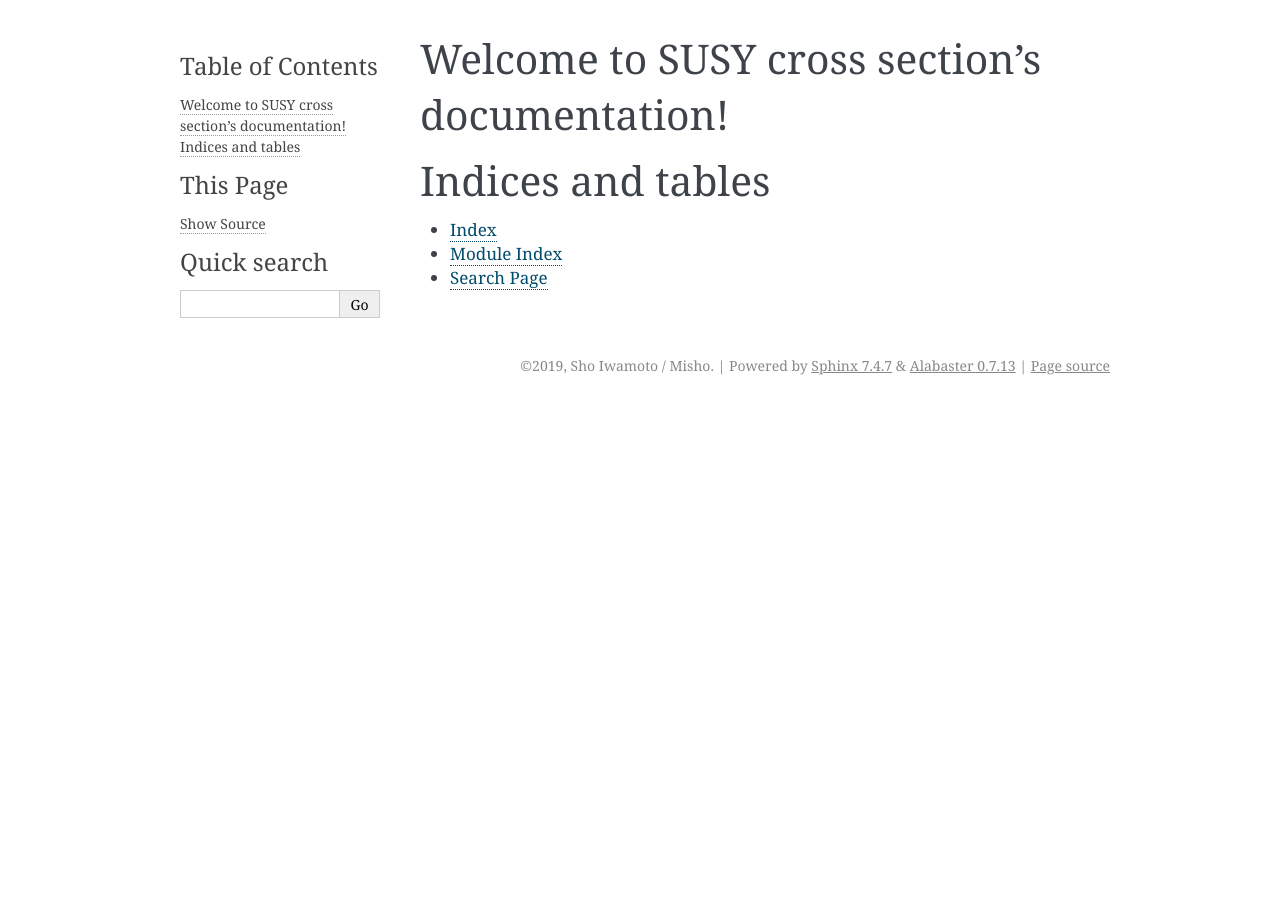
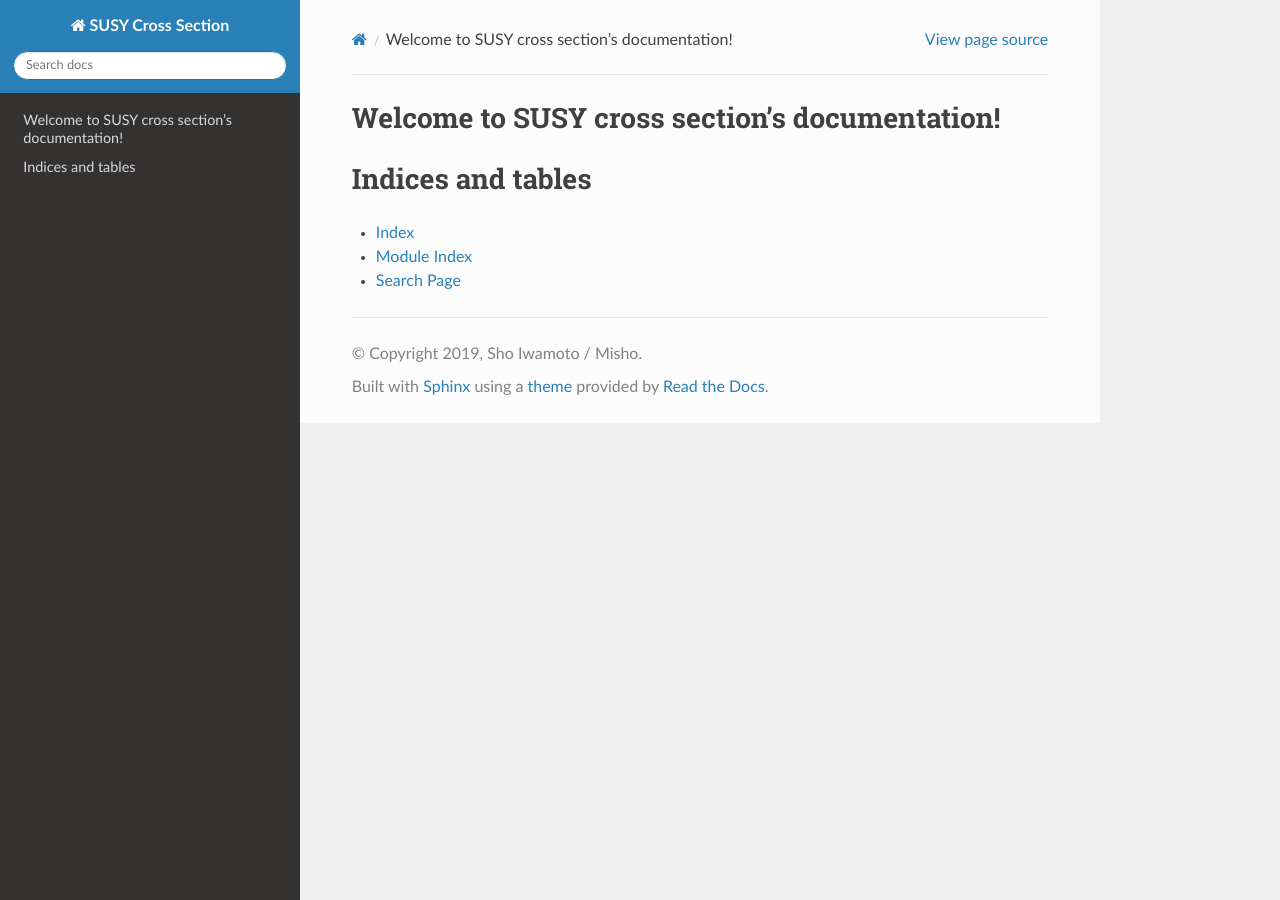
Before and after one commit to misho104/susy_cross_section, a Sphinx documentation site: the page built from docs/index.rst, in a window 1280 px wide. Built offline with Sphinx 7.4.7 and the Read the Docs theme 2.0.0, drawn with Linux system fonts in a browser that asks for light colours; some of the changed lines change nothing that is shown.

Commit message:
doc: use napoleon

```diff
--- a/docs/conf.py
+++ b/docs/conf.py
@@ -14,10 +14,11 @@
 # add these directories to sys.path here. If the directory is relative to the
 # documentation root, use os.path.abspath to make it absolute, like shown here.
 #
-# import os
-# import sys
-# sys.path.insert(0, os.path.abspath('.'))
+import sys
+from pathlib import Path
 
+project_root_dir = Path(__file__).parent.parent
+sys.path.insert(0, str(project_root_dir))
 
 # -- Project information -----------------------------------------------------
 
@@ -42,8 +43,10 @@
 # ones.
 extensions = [
     'sphinx.ext.autodoc',
+    'sphinx.ext.napoleon',
     'sphinx.ext.doctest',
     'sphinx.ext.intersphinx',
+    'sphinx.ext.extlinks',
     'sphinx.ext.todo',
     'sphinx.ext.coverage',
     'sphinx.ext.mathjax',
@@ -51,6 +54,18 @@
     'sphinx.ext.viewcode',
     'sphinx.ext.githubpages',
 ]
+
+napoleon_numpy_docstring = True
+napoleon_include_init_with_doc = True
+napoleon_include_private_with_doc = False
+napoleon_include_special_with_doc = True
+napoleon_use_admonition_for_examples = False
+napoleon_use_admonition_for_notes = False
+napoleon_use_admonition_for_references = False
+napoleon_use_ivar = True
+napoleon_use_param = True
+napoleon_use_rtype = False
+
 
 # Add any paths that contain templates here, relative to this directory.
 templates_path = ['_templates']
@@ -85,7 +100,7 @@
 # The theme to use for HTML and HTML Help pages.  See the documentation for
 # a list of builtin themes.
 #
-html_theme = 'alabaster'
+html_theme = 'sphinx_rtd_theme'
 
 # Theme options are theme-specific and customize the look and feel of a theme
 # further.  For a list of options available for each theme, see the
@@ -112,76 +127,24 @@
 # -- Options for HTMLHelp output ---------------------------------------------
 
 # Output file base name for HTML help builder.
-htmlhelp_basename = 'SUSYcrosssectiondoc'
+htmlhelp_basename = 'SUSYCrossSectiondoc'
 
 
 # -- Options for LaTeX output ------------------------------------------------
 
 latex_elements = {
-    # The paper size ('letterpaper' or 'a4paper').
-    #
-    # 'papersize': 'letterpaper',
-
-    # The font size ('10pt', '11pt' or '12pt').
-    #
+    'papersize': 'a4paper',
     # 'pointsize': '10pt',
-
-    # Additional stuff for the LaTeX preamble.
-    #
     # 'preamble': '',
-
-    # Latex figure (float) alignment
-    #
-    # 'figure_align': 'htbp',
+    'figure_align': 'ht',
 }
 
 # Grouping the document tree into LaTeX files. List of tuples
-# (source start file, target name, title,
-#  author, documentclass [howto, manual, or own class]).
+# (source start file, target name, title, author, documentclass).
 latex_documents = [
-    (master_doc, 'SUSYcrosssection.tex', 'SUSY cross section Documentation',
+    (master_doc, 'SUSYCrossSection.tex', 'SUSY Cross Section Documentation',
      'Sho Iwamoto / Misho', 'manual'),
 ]
-
-
-# -- Options for manual page output ------------------------------------------
-
-# One entry per manual page. List of tuples
-# (source start file, name, description, authors, manual section).
-man_pages = [
-    (master_doc, 'susycrosssection', 'SUSY cross section Documentation',
-     [author], 1)
-]
-
-
-# -- Options for Texinfo output ----------------------------------------------
-
-# Grouping the document tree into Texinfo files. List of tuples
-# (source start file, target name, title, author,
-#  dir menu entry, description, category)
-texinfo_documents = [
-    (master_doc, 'SUSYcrosssection', 'SUSY cross section Documentation',
-     author, 'SUSYcrosssection', 'One line description of project.',
-     'Miscellaneous'),
-]
-
-
-# -- Options for Epub output -------------------------------------------------
-
-# Bibliographic Dublin Core info.
-epub_title = project
-
-# The unique identifier of the text. This can be a ISBN number
-# or the project homepage.
-#
-# epub_identifier = ''
-
-# A unique identification for the text.
-#
-# epub_uid = ''
-
-# A list of files that should not be packed into the epub file.
-epub_exclude_files = ['search.html']
 
 
 # -- Extension configuration -------------------------------------------------
```
Also changed, not shown: 1 other file.
